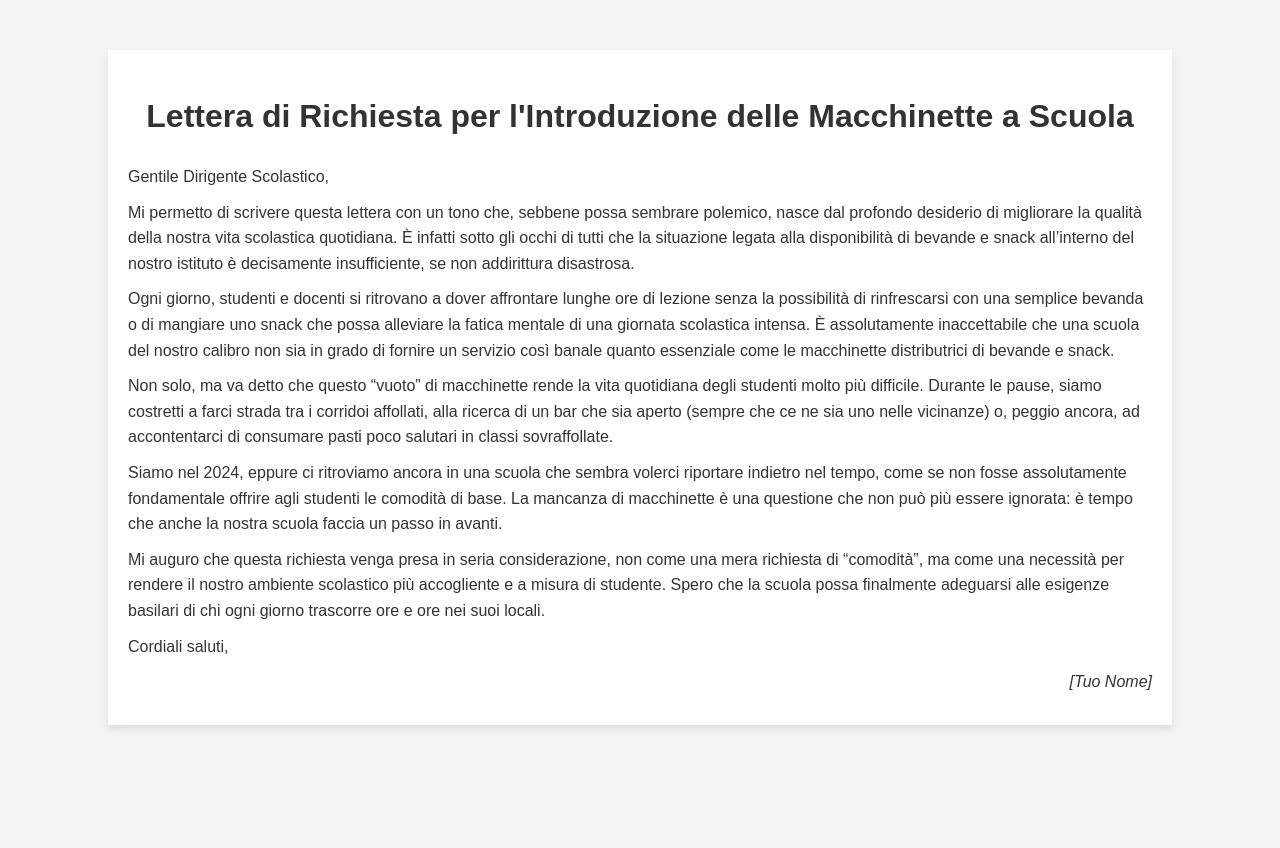
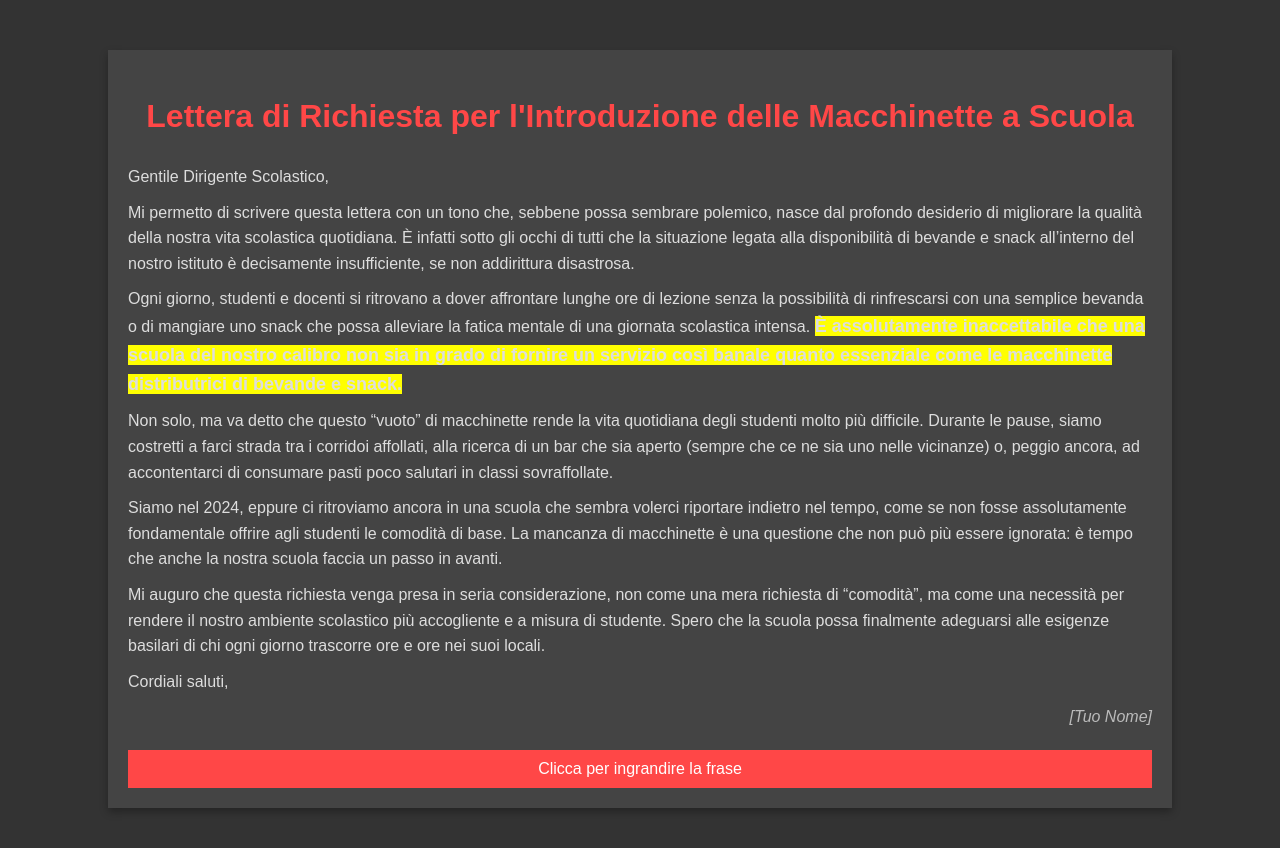
Before and after one commit to peri312/Lettera-macchinette, a plain HTML site: page index.html in a window 1280 px wide. Before the commit the page ends 800 px from the top, so only its background shows below. Drawn offline with Linux system fonts and the light colour scheme.

Commit message:
letter più aggressiva

```diff
--- a/index.html
+++ b/index.html
@@ -8,29 +8,55 @@
         body {
             font-family: Arial, sans-serif;
             line-height: 1.6;
-            background-color: #f4f4f4;
+            background-color: #333;
             margin: 0;
             padding: 0;
+            color: white;
         }
         .container {
             width: 80%;
             margin: 50px auto;
-            background-color: #ffffff;
+            background-color: #444;
             padding: 20px;
-            box-shadow: 0 4px 8px rgba(0, 0, 0, 0.1);
+            box-shadow: 0 4px 8px rgba(0, 0, 0, 0.3);
         }
         h1 {
             text-align: center;
-            color: #333;
+            color: #ff4747;
         }
         p {
             font-size: 16px;
-            color: #333;
+            color: #ddd;
             margin: 10px 0;
         }
         .signature {
             text-align: right;
             font-style: italic;
+            color: #bbb;
+        }
+        .highlight {
+            background-color: yellow;
+            font-size: 18px;
+            font-weight: bold;
+            transition: font-size 0.3s ease;
+        }
+        .highlight.enlarged {
+            font-size: 30px;
+            color: red;
+        }
+        button {
+            background-color: #ff4747;
+            color: white;
+            border: none;
+            padding: 10px 20px;
+            font-size: 16px;
+            cursor: pointer;
+            margin-top: 20px;
+            display: block;
+            width: 100%;
+        }
+        button:hover {
+            background-color: #e63636;
         }
     </style>
 </head>
@@ -43,7 +69,7 @@
 
     <p>Mi permetto di scrivere questa lettera con un tono che, sebbene possa sembrare polemico, nasce dal profondo desiderio di migliorare la qualità della nostra vita scolastica quotidiana. È infatti sotto gli occhi di tutti che la situazione legata alla disponibilità di bevande e snack all’interno del nostro istituto è decisamente insufficiente, se non addirittura disastrosa.</p>
 
-    <p>Ogni giorno, studenti e docenti si ritrovano a dover affrontare lunghe ore di lezione senza la possibilità di rinfrescarsi con una semplice bevanda o di mangiare uno snack che possa alleviare la fatica mentale di una giornata scolastica intensa. È assolutamente inaccettabile che una scuola del nostro calibro non sia in grado di fornire un servizio così banale quanto essenziale come le macchinette distributrici di bevande e snack.</p>
+    <p>Ogni giorno, studenti e docenti si ritrovano a dover affrontare lunghe ore di lezione senza la possibilità di rinfrescarsi con una semplice bevanda o di mangiare uno snack che possa alleviare la fatica mentale di una giornata scolastica intensa. <span id="incisiva" class="highlight">È assolutamente inaccettabile che una scuola del nostro calibro non sia in grado di fornire un servizio così banale quanto essenziale come le macchinette distributrici di bevande e snack.</span></p>
 
     <p>Non solo, ma va detto che questo “vuoto” di macchinette rende la vita quotidiana degli studenti molto più difficile. Durante le pause, siamo costretti a farci strada tra i corridoi affollati, alla ricerca di un bar che sia aperto (sempre che ce ne sia uno nelle vicinanze) o, peggio ancora, ad accontentarci di consumare pasti poco salutari in classi sovraffollate.</p>
 
@@ -54,7 +80,16 @@
     <p>Cordiali saluti,</p>
 
     <p class="signature">[Tuo Nome]</p>
+
+    <button onclick="ingrandisciFrase()">Clicca per ingrandire la frase</button>
 </div>
+
+<script>
+    function ingrandisciFrase() {
+        var frase = document.getElementById("incisiva");
+        frase.classList.toggle("enlarged");
+    }
+</script>
 
 </body>
 </html>
```
